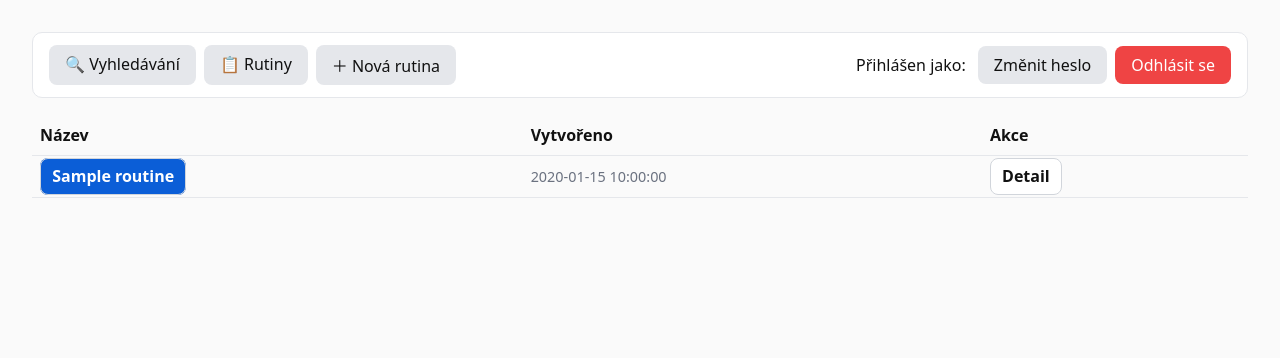
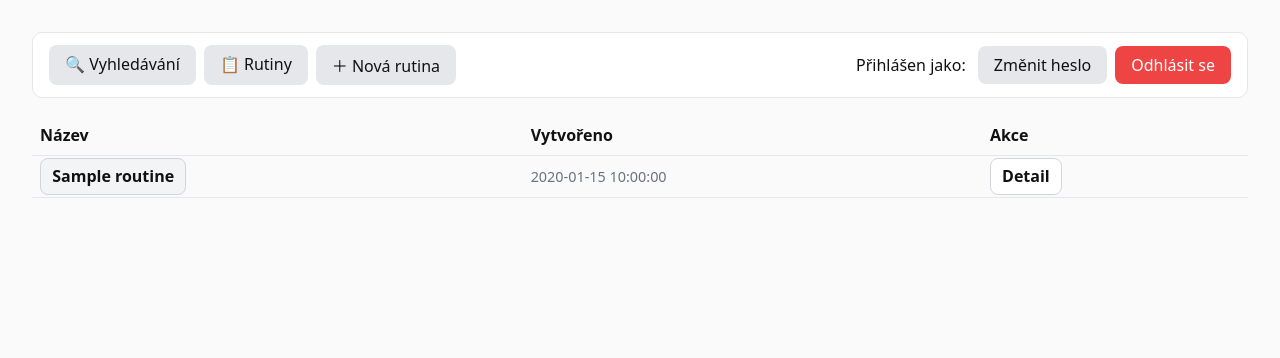
Before and after one commit to tejmes/sreality-scraper, a FastAPI app: template templates/routines.html in a window 1280 px wide, with the pointer over the restyled element. Shown: the top 358 px of the page. Run offline with FastAPI, Linux system fonts and the light colour scheme; the template is opened without the code that fills it: most values are stand-ins (such as "Sample title", 1, 10 or a date in 2020); parts of the project's set-up code (start-up, migrations or seed data) failed here and were passed over.

Commit message:
Fixed btn color on hover on routines page

```diff
--- a/templates/routines.html
+++ b/templates/routines.html
@@ -22,6 +22,10 @@
             text-decoration: none;
             color: #111;
             background: #fff;
+        }
+        a.btn:hover {
+            background: #f3f4f6 !important;
+            color: #111 !important;
         }
     </style>
 </head>
```
